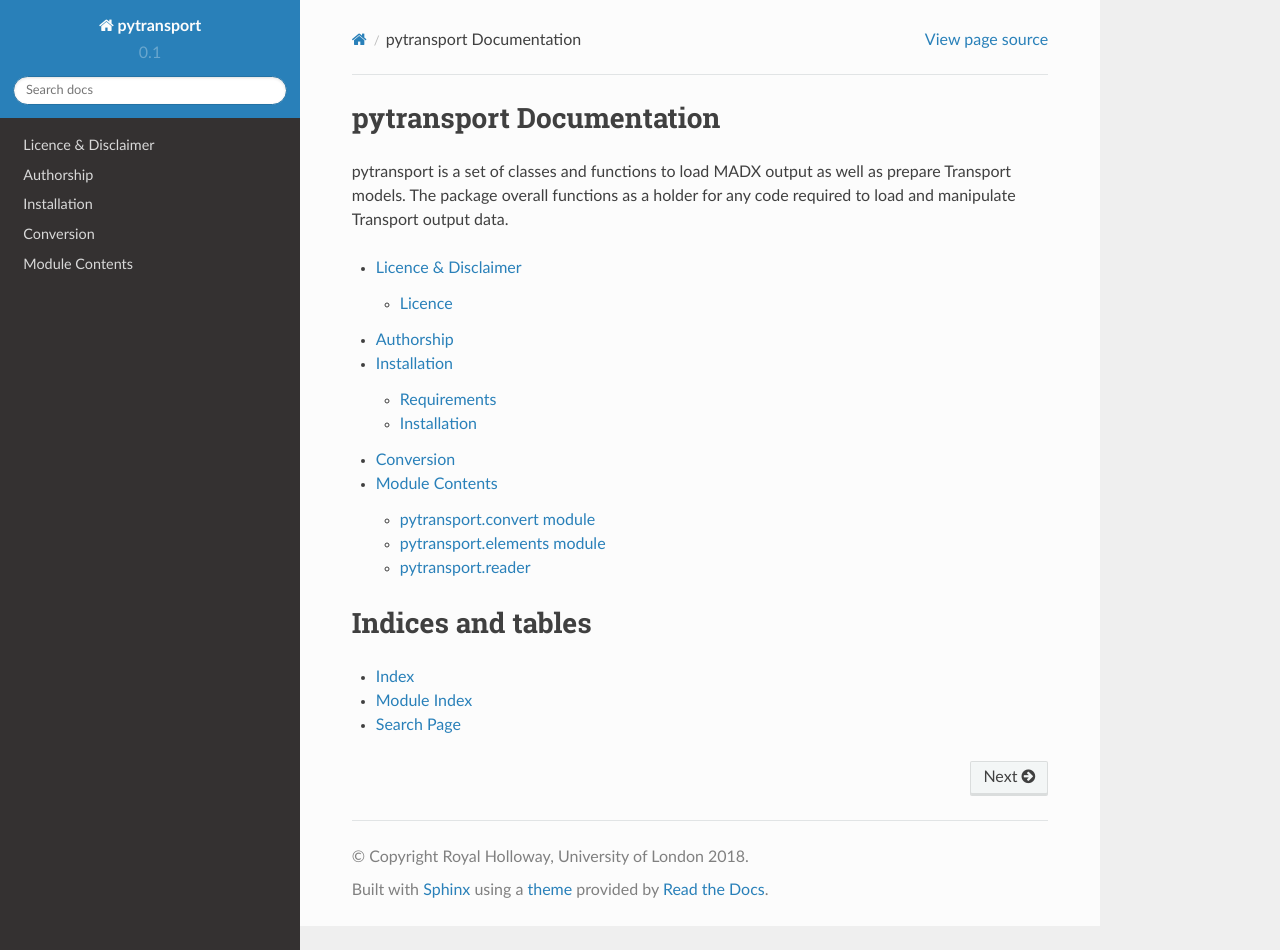
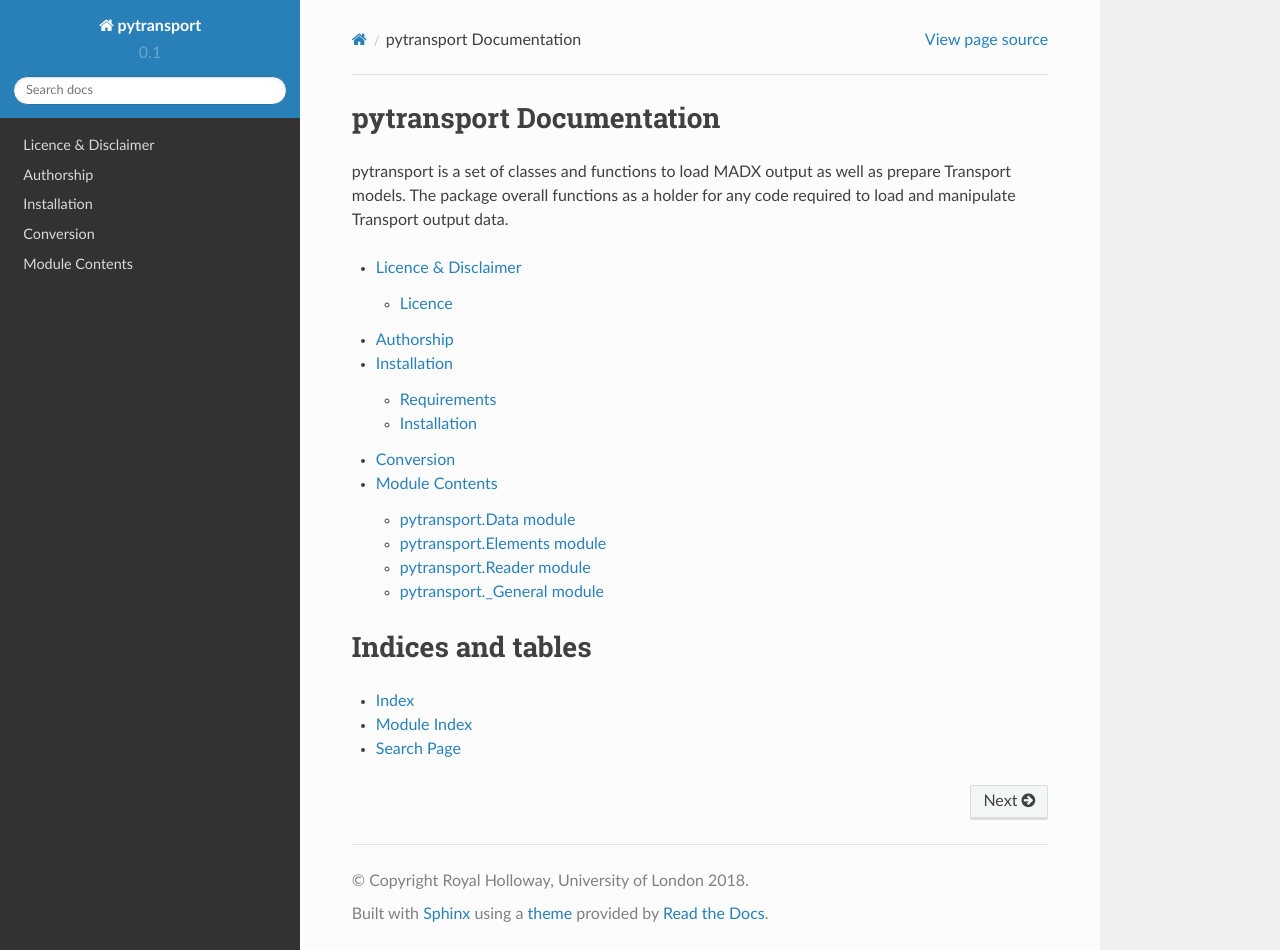
Before and after one commit to bdsim-collaboration/pytransport, a Sphinx documentation site: the page built from docs/source/index.rst, in a window 1280 px wide and 950 px high. Built offline with Sphinx 7.4.7 and the Read the Docs theme 2.0.0, drawn with Linux system fonts in a browser that asks for light colours.

Commit message:
Fix documentation given recent changes.

```diff
--- a/docs/source/moduledocs.rst
+++ b/docs/source/moduledocs.rst
@@ -10,26 +10,34 @@ may be incomplete.
     :undoc-members:
     :show-inheritance:
 
-pytransport.convert module
---------------------------
+pytransport.Data module
+-----------------------
 
-.. automodule:: pytransport.convert
-    :members:
-    :undoc-members:
-    :show-inheritance:
-
-pytransport.elements module
----------------------------
-
-.. automodule:: pytransport.elements
+.. automodule:: pytransport.Data
 		:members:
 		:undoc-members:
 		:show-inheritance:
 
-pytransport.reader
-------------------
+pytransport.Elements module
+---------------------------
 
-.. automodule:: pytransport.reader
+.. automodule:: pytransport.Elements
 		:members:
 		:undoc-members:
 		:show-inheritance:
+
+pytransport.Reader module
+-------------------------
+
+.. automodule:: pytransport.Reader
+		:members:
+		:undoc-members:
+		:show-inheritance:
+
+pytransport._General module
+---------------------------
+
+.. automodule:: pytransport._General
+		:members:
+		:undoc-members:
+		:show-inheritance:
```
